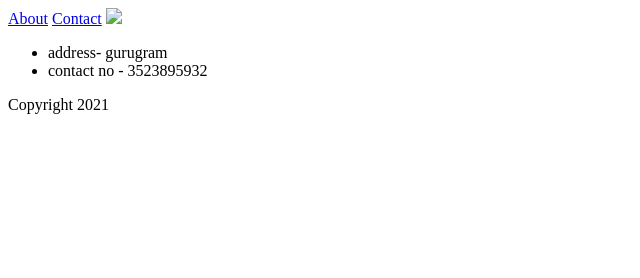
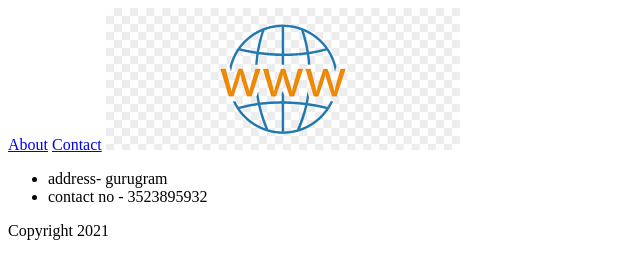
Before and after one commit to jitendra123345/coforge_assignment, a website: page HTML/assignment7_contact.html in a window 1280 px wide. Shown: the whole page, without its empty margins (0-640 px from the left). Drawn offline with Linux system fonts and the light colour scheme.

Commit message:
Update assignment7_contact.html

```diff
--- a/HTML/assignment7_contact.html
+++ b/HTML/assignment7_contact.html
@@ -11,7 +11,7 @@
         <a href="../Assignment/assignment7_contact.html"target="_blank">Contact</a>
 
 
-        <img src="/coforge_html_css_js/images/logo.png"/>
+        <img src="/images/download.png"/>
 
     </header>
 
```
